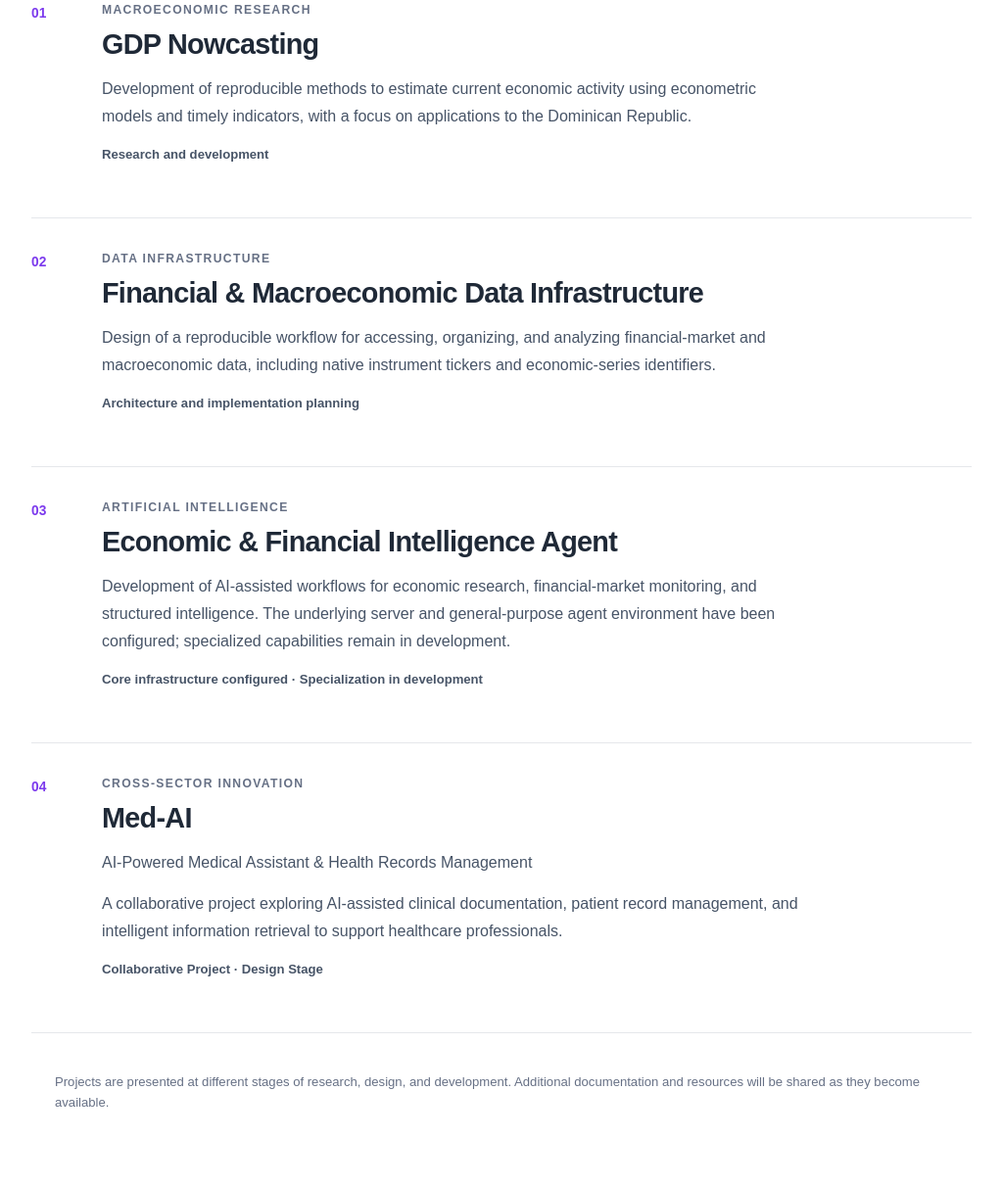
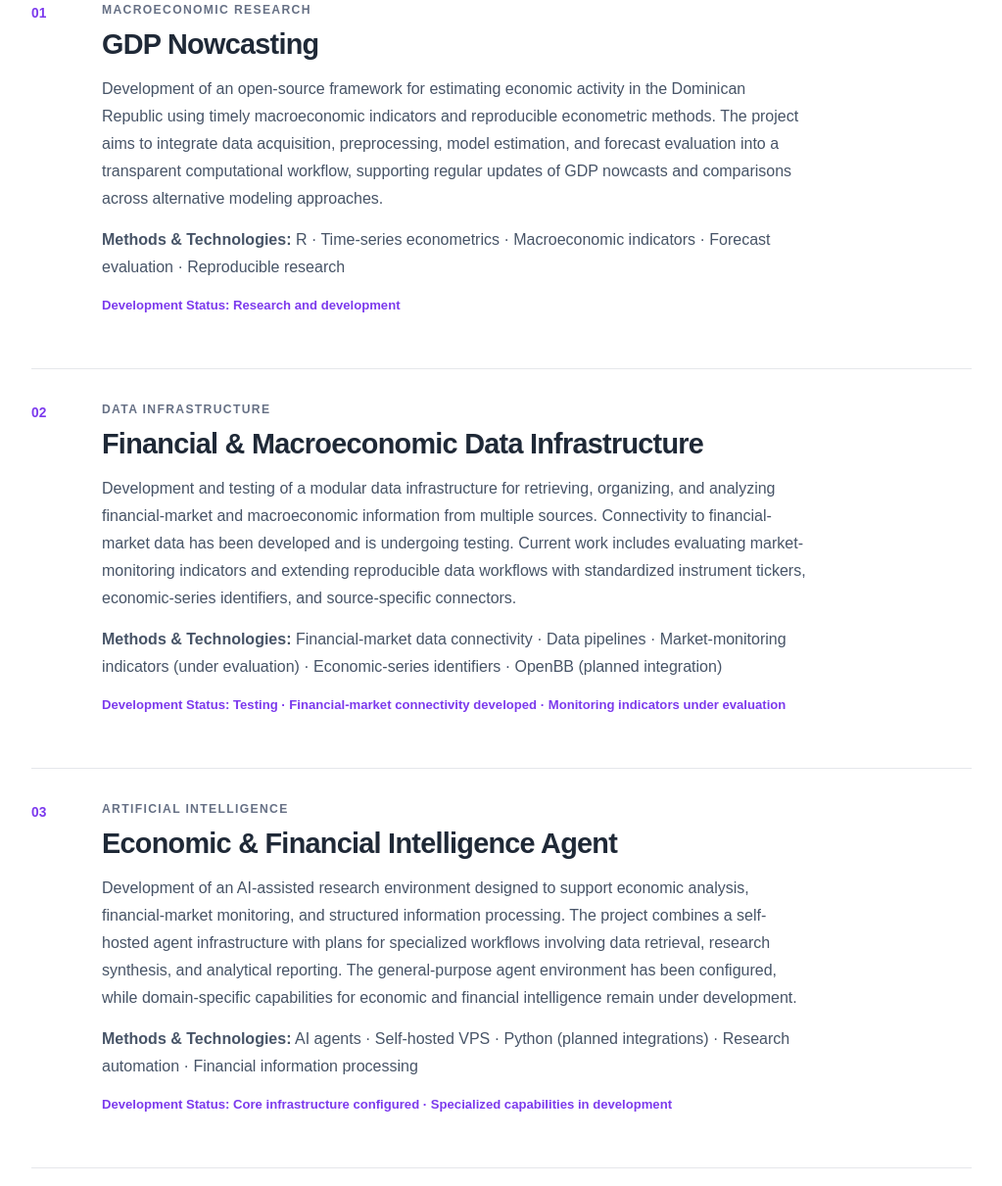
Before and after one commit to HaroldVasquezR/HaroldVasquezR.github.io, a plain HTML site: page projects.html in a window 1280 px wide. Shown: the part 425-1636 px from the top of the page at 98% size, without its empty margins (128-1151 px from the left). Drawn offline with Linux system fonts and the light colour scheme.

Commit message:
Enhance Projects page and update development status styling
Expand the four project descriptions, document methods and technologies, update development stages, and apply purple styling to development status.

```diff
--- a/assets/css/style.css
+++ b/assets/css/style.css
@@ -267,7 +267,7 @@ body.macro-ii .topic-list {
 .projects-page .projects-category { font-size: .76rem; text-transform: uppercase; letter-spacing: .11em; font-weight: 700; color: var(--projects-muted); margin: 0 0 11px; }
 .projects-page .projects-entry h2 { font-size: clamp(1.35rem, 2.6vw, 1.8rem); letter-spacing: -.025em; line-height: 1.25; margin: 0 0 13px; }
 .projects-page .projects-entry-content > p:not(.projects-category) { max-width: 720px; line-height: 1.75; color: #475467; margin: 0 0 14px; }
-.projects-page .projects-entry-content .projects-stage { font-size: .82rem; font-weight: 600; color: #667085; margin-bottom: 0; }
+.projects-page .projects-entry-content .projects-stage { font-size: .82rem; font-weight: 600; color: #7c3aed; margin-bottom: 0; }
 .projects-page .projects-note { box-sizing: border-box; padding-top: 26px; padding-bottom: 72px; font-size: .82rem; line-height: 1.6; color: var(--projects-muted); }
 .projects-page nav a:hover,
 .projects-page nav a:focus-visible { color: var(--projects-accent); }
@@ -306,3 +306,9 @@ body.macro-ii .topic-list {
     .research-page .research-section { padding-top: 20px; padding-bottom: 18px; }
     .research-page .research-entry { padding: 15px 0 16px; }
 }
+
+
+/* Development status — Projects */
+body.projects-page .projects-entry .projects-stage {
+    color: #7c3aed !important;
+}
--- a/projects.html
+++ b/projects.html
@@ -1,9 +1,10 @@
+
 <!DOCTYPE html>
 <html lang="en">
 <head>
     <meta charset="UTF-8">
     <meta name="viewport" content="width=device-width, initial-scale=1.0">
-    <meta name="description" content="Selected research and technology projects by Harold Vásquez in macroeconomics, financial data, AI, and interdisciplinary innovation.">
+    <meta name="description" content="Selected research and technology projects by Harold Vásquez in macroeconomics, financial data infrastructure, AI, and interdisciplinary innovation.">
     <title>Projects | Harold Vásquez</title>
     <link rel="stylesheet" href="assets/css/style.css">
 </head>
@@ -16,57 +17,81 @@
             <a href="research.html">Research</a>
         </nav>
     </header>
+
     <main>
         <section class="projects-intro" aria-labelledby="projects-title">
             <p class="projects-eyebrow">Research · Technology · Applied Economics</p>
             <h1 id="projects-title">Selected Projects</h1>
             <p>Research and technology initiatives combining economic modeling, financial data infrastructure, and artificial intelligence. The projects below are at different stages of development.</p>
         </section>
+
         <section class="projects-list" aria-label="Selected projects">
+
+            <!-- Project 01: GDP Nowcasting -->
             <article class="projects-entry">
                 <div class="projects-index" aria-hidden="true">01</div>
                 <div class="projects-entry-content">
                     <p class="projects-category">Macroeconomic research</p>
                     <h2>GDP Nowcasting</h2>
-                    <p>Development of reproducible methods to estimate current economic activity using econometric models and timely indicators, with a focus on applications to the Dominican Republic.</p>
-                    <p class="projects-stage">Research and development</p>
+
+                    <p>Development of an open-source framework for estimating economic activity in the Dominican Republic using timely macroeconomic indicators and reproducible econometric methods. The project aims to integrate data acquisition, preprocessing, model estimation, and forecast evaluation into a transparent computational workflow, supporting regular updates of GDP nowcasts and comparisons across alternative modeling approaches.</p>
+
+                    <p><strong>Methods &amp; Technologies:</strong> R · Time-series econometrics · Macroeconomic indicators · Forecast evaluation · Reproducible research</p>
+
+                    <p class="projects-stage">Development Status: Research and development</p>
                 </div>
             </article>
+
+            <!-- Project 02: Financial & Macroeconomic Data Infrastructure -->
             <article class="projects-entry">
                 <div class="projects-index" aria-hidden="true">02</div>
                 <div class="projects-entry-content">
                     <p class="projects-category">Data infrastructure</p>
                     <h2>Financial &amp; Macroeconomic Data Infrastructure</h2>
-                    <p>Design of a reproducible workflow for accessing, organizing, and analyzing financial-market and macroeconomic data, including native instrument tickers and economic-series identifiers.</p>
-                    <p class="projects-stage">Architecture and implementation planning</p>
+
+                    <p>Development and testing of a modular data infrastructure for retrieving, organizing, and analyzing financial-market and macroeconomic information from multiple sources. Connectivity to financial-market data has been developed and is undergoing testing. Current work includes evaluating market-monitoring indicators and extending reproducible data workflows with standardized instrument tickers, economic-series identifiers, and source-specific connectors.</p>
+
+                    <p><strong>Methods &amp; Technologies:</strong> Financial-market data connectivity · Data pipelines · Market-monitoring indicators (under evaluation) · Economic-series identifiers · OpenBB (planned integration)</p>
+
+                    <p class="projects-stage">Development Status: Testing · Financial-market connectivity developed · Monitoring indicators under evaluation</p>
                 </div>
             </article>
+
+            <!-- Project 03: Economic & Financial Intelligence Agent -->
             <article class="projects-entry">
                 <div class="projects-index" aria-hidden="true">03</div>
                 <div class="projects-entry-content">
                     <p class="projects-category">Artificial intelligence</p>
                     <h2>Economic &amp; Financial Intelligence Agent</h2>
-                    <p>Development of AI-assisted workflows for economic research, financial-market monitoring, and structured intelligence. The underlying server and general-purpose agent environment have been configured; specialized capabilities remain in development.</p>
-                    <p class="projects-stage">Core infrastructure configured · Specialization in development</p>
+
+                    <p>Development of an AI-assisted research environment designed to support economic analysis, financial-market monitoring, and structured information processing. The project combines a self-hosted agent infrastructure with plans for specialized workflows involving data retrieval, research synthesis, and analytical reporting. The general-purpose agent environment has been configured, while domain-specific capabilities for economic and financial intelligence remain under development.</p>
+
+                    <p><strong>Methods &amp; Technologies:</strong> AI agents · Self-hosted VPS · Python (planned integrations) · Research automation · Financial information processing</p>
+
+                    <p class="projects-stage">Development Status: Core infrastructure configured · Specialized capabilities in development</p>
                 </div>
             </article>
+
+            <!-- Project 04: Med-AI -->
             <article class="projects-entry">
                 <div class="projects-index" aria-hidden="true">04</div>
                 <div class="projects-entry-content">
                     <p class="projects-category">Cross-sector innovation</p>
                     <h2>Med-AI</h2>
-                    <p class="project-subtitle">
-                        AI-Powered Medical Assistant &amp; Health Records Management
-                    </p>
-                    <p>
-                        A collaborative project exploring AI-assisted clinical documentation, patient record management, and intelligent
-                        information retrieval to support healthcare professionals.
-                    </p>
-                    <p class="projects-stage">Collaborative Project &middot; Design Stage</p>
+
+                    <p class="project-subtitle">AI-Powered Medical Assistant &amp; Health Records Management</p>
+
+                    <p>A collaborative project developing an AI-assisted platform for clinical documentation, patient record management, and healthcare information retrieval. The proposed system aims to reduce manual data entry, organize longitudinal patient histories, and assist healthcare professionals in reviewing clinical information. The project also considers conversational AI capabilities that would allow physicians to interact with patient records and supporting documentation.</p>
+
+                    <p><strong>Methods &amp; Technologies:</strong> Artificial intelligence · Clinical documentation · Health records · Document processing · Conversational interfaces</p>
+
+                    <p class="projects-stage">Development Status: Collaborative project · Development stage</p>
                 </div>
             </article>
+
         </section>
-        <p class="projects-note">Projects are presented at different stages of research, design, and development. Additional documentation and resources will be shared as they become available.</p>
+
+        <p class="projects-note">Projects are presented at different stages of research, testing, and development. Additional documentation and resources will be shared as they become available.</p>
     </main>
 </body>
 </html>
```
